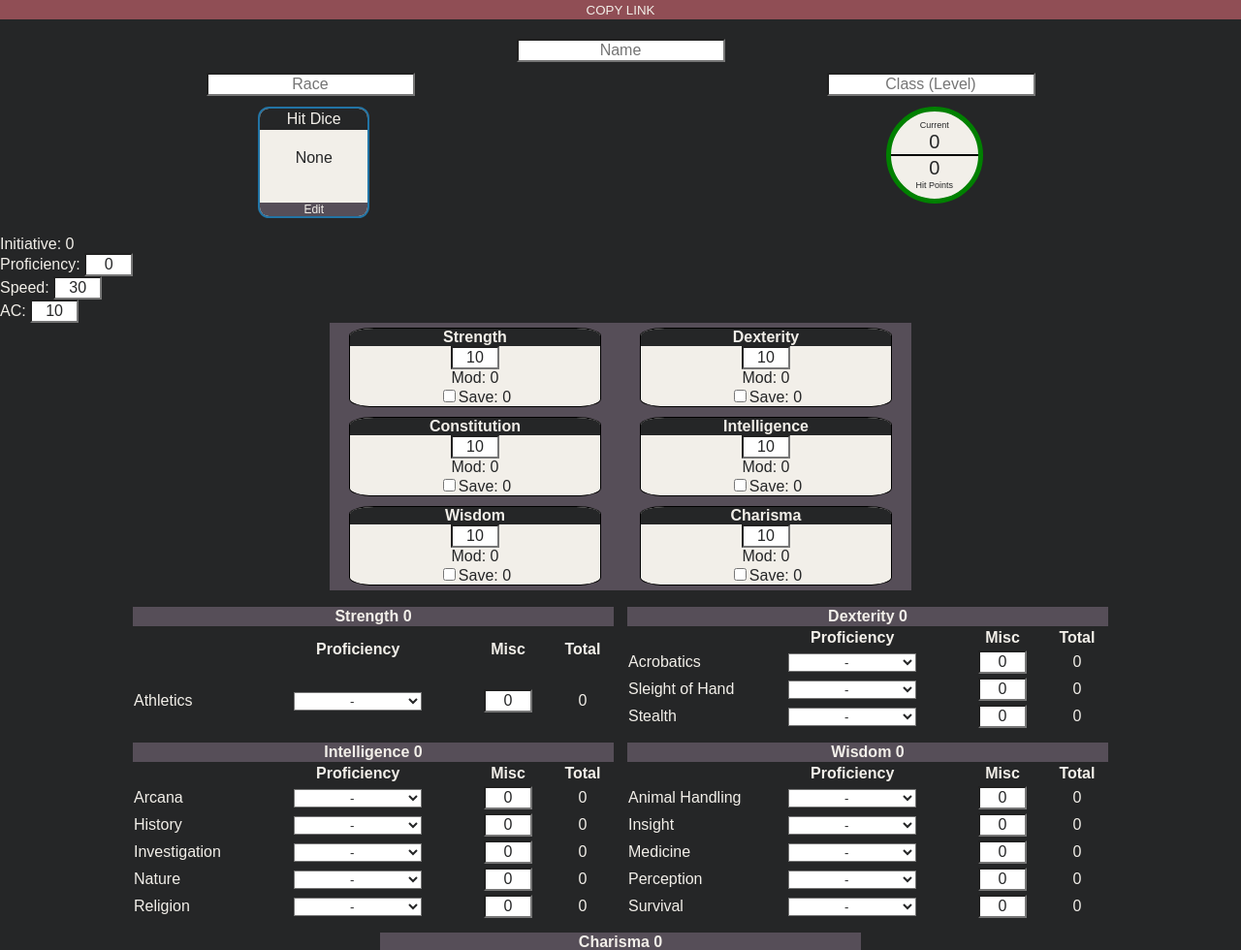
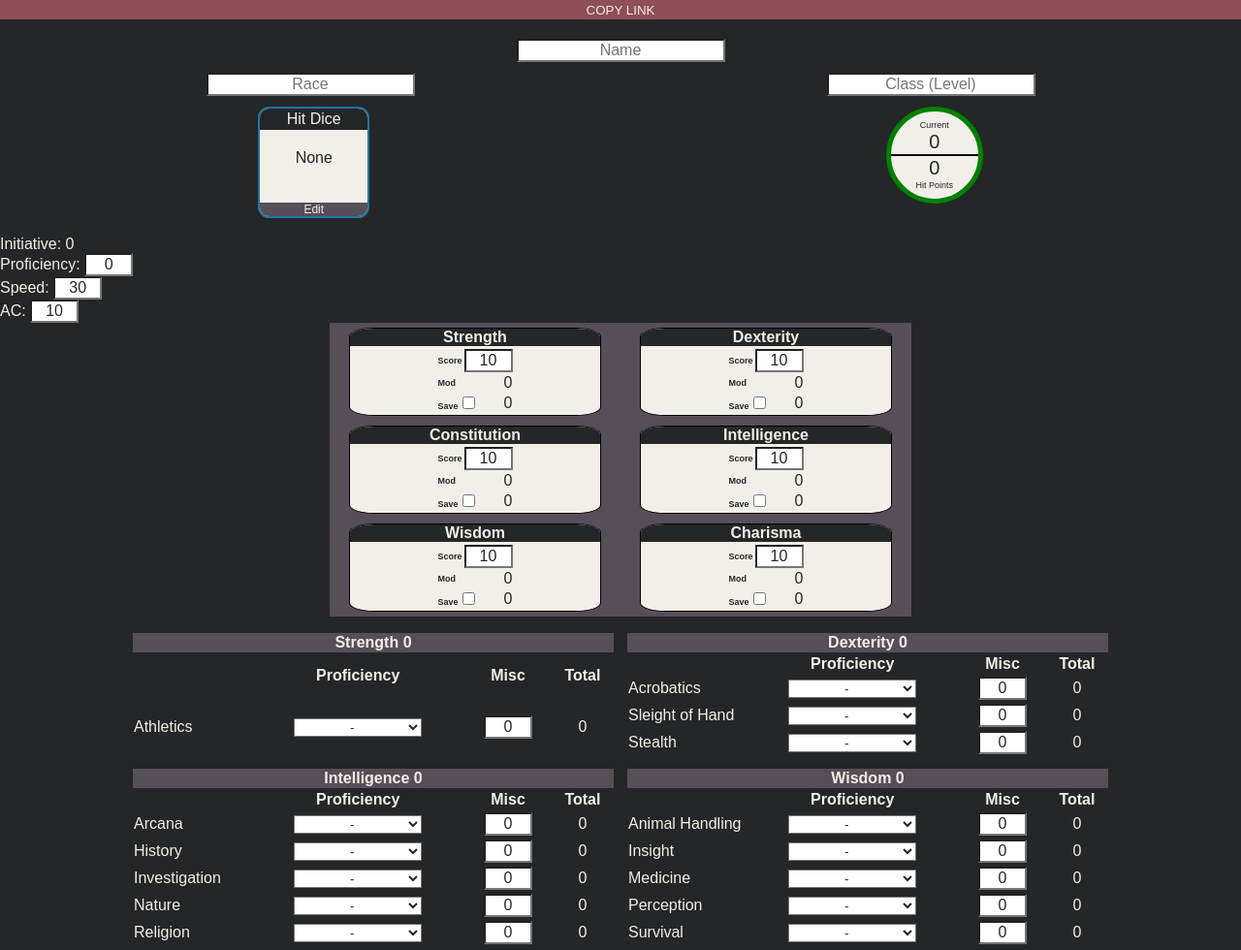
Before and after one commit to fterdal/Character-Sheet, a React app: page / in a window 1280 px wide. Shown: the top 980 px of the page at 97% size. Built offline with nearby package versions, Linux system fonts and the light colour scheme.

Commit message:
try out table with label rows

```diff
--- a/client/components/AbilityScore.js
+++ b/client/components/AbilityScore.js
@@ -27,24 +27,41 @@ const AbilityScore = ({
   return (
     <div className="ability-score">
       <div className="ability-score-name">{abilityName(ability)}</div>
+      <table>
+        <tbody>
+          <tr>
+            <th>
+              <label htmlFor={ability}>Score</label>
+            </th>
+            <td>
               <input
                 name={ability}
                 value={abilityScore}
                 type="number"
                 onChange={handleChange}
               />
-      <div className="ability-mod">
-        Mod: {abilityModifierString(abilityScore)}
-      </div>
-      <div className="ability-save">
+            </td>
+          </tr>
+          <tr>
+            <th>
+              <div className="ability-mod">Mod</div>
+            </th>
+            <td>{abilityModifierString(abilityScore)}</td>
+          </tr>
+          <tr>
+            <th>
+              Save
               <input
                 name="saveProf"
                 type="checkbox"
                 onChange={saveProf ? removeSaveProf : addSaveProf}
                 checked={saveProf}
               />
-        Save: {save}
-      </div>
+            </th>
+            <td>{save}</td>
+          </tr>
+        </tbody>
+      </table>
     </div>
   )
 }
--- a/client/components/AbilityScore.scss
+++ b/client/components/AbilityScore.scss
@@ -21,4 +21,16 @@
     background-color: $color5;
     color: $color4;
   }
+
+  table {
+    tr {
+      display: flex;
+      justify-content: space-between;
+      // align-content: center;
+      align-items: center;
+    }
+    th {
+      font-size: 9px;
+    }
+  }
 }
```
Lines whose indentation alone changed are shown as unchanged.
